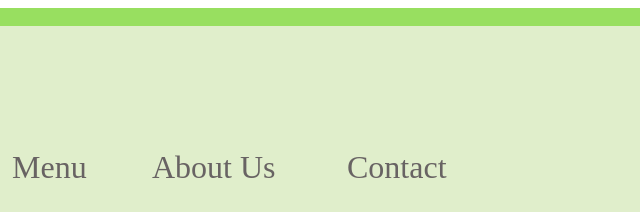
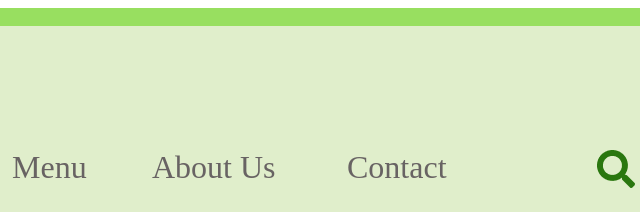
Before and after one commit to hemantsinghrajput/Food_Template, a plain HTML site: page index.html in a window 1280 px wide. Shown: the top 212 px of the page, 640-1280 px from the left. Drawn offline with Linux system fonts and the light colour scheme.

Commit message:
Update index.html
change

```diff
--- a/index.html
+++ b/index.html
@@ -9,7 +9,7 @@
        <div class="rect">
             <div class="rect-1">
               <div class="desk">
-                <img src={im} class="Vector"/>
+                <img src="Vector.png" class="Vector"/>
                 <h2>FoodDay</h2>
                 <h3 class="Home">Home</h3>
                 <h3 id="menu">Menu</h3>
@@ -34,6 +34,6 @@ a page when looking at</h3>
         </div>
     </div>
 
+</body>
 
-</body>
 </html>
```
